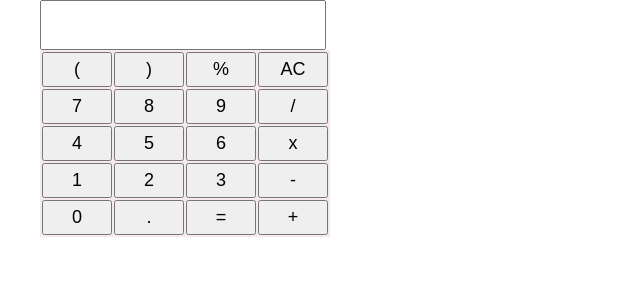
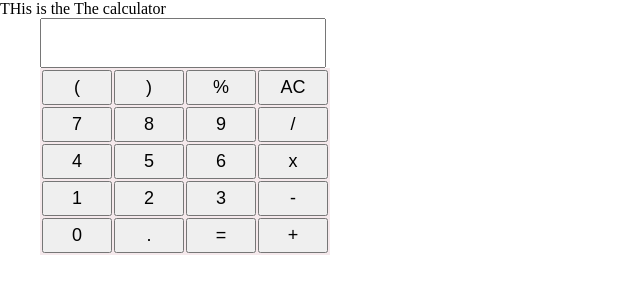
Before and after one commit to Adarsh-dubey007/data-structure, a plain HTML site: page index.html in a window 1280 px wide. Shown: the top 294 px of the page, without its empty margins (0-640 px from the left). Drawn offline with Linux system fonts and the light colour scheme.

Commit message:
Index updated

```diff
--- a/index.html
+++ b/index.html
@@ -8,6 +8,9 @@
     <link rel="stylesheet" href="style.css">
 </head>
 <body>
+    <div>
+        THis is the The calculator
+    </div>
     <div class="wrapper">
         <div class="output">
             <input type="text" id="screen">
```
